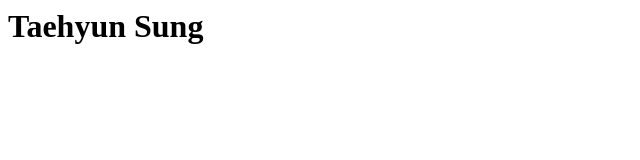
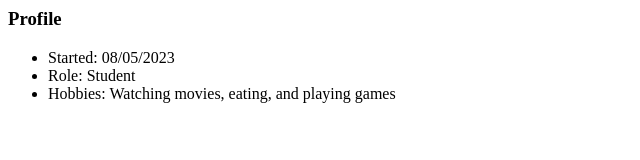
Before and after one commit to Taehyun-Sung/Taehyun-Sung.github.io., a plain HTML site: page index.html in a window 1280 px wide. Shown: the whole page, without its empty margins (0-640 px from the left). Drawn offline with Linux system fonts and the light colour scheme.

Commit message:
Updated my profile

```diff
--- a/index.html
+++ b/index.html
@@ -1 +1,6 @@
-<h1>Taehyun Sung</h1>
+<h3>Profile</h3>
+<ul>
+    <li>Started: 08/05/2023</li>
+    <li>Role: Student</li>
+    <li>Hobbies: Watching movies, eating, and playing games</li>
+</ul>
```
